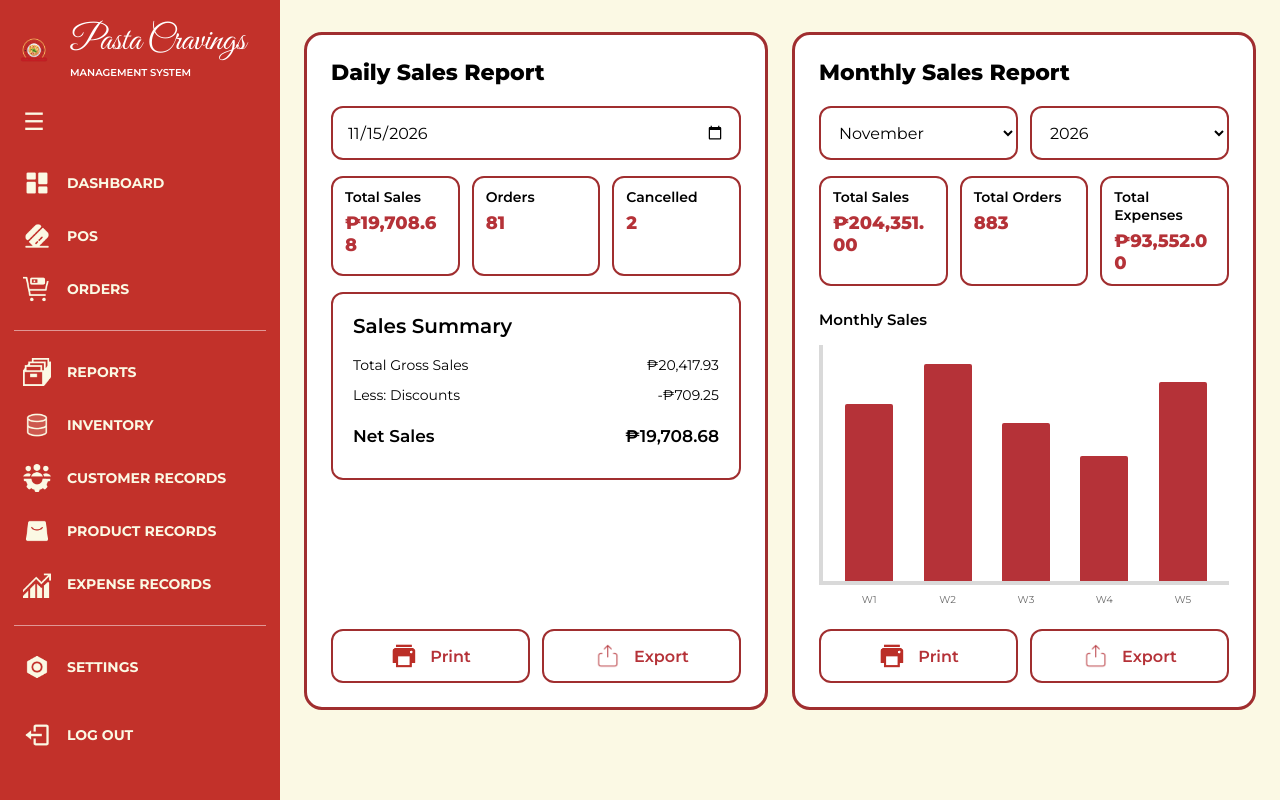
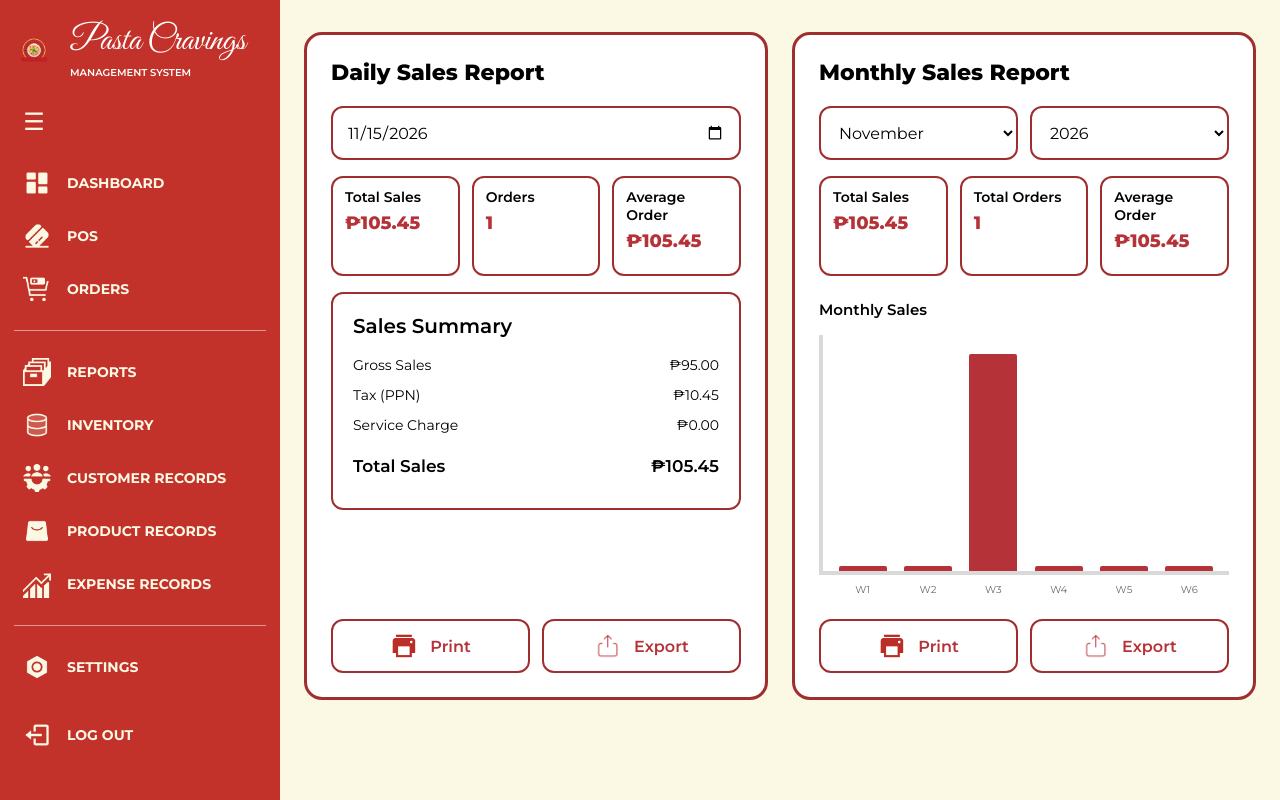
Before and after one commit to Sepillo-C/Pasta-Cravings-Django, a Django app: page /reports/ in a window 1280 px wide. Run offline with Django 5.2, Linux system fonts and the light colour scheme; a user stored in the database is signed in; data comes from the database, SQL or seed files in the repository; both versions use the stored data as it was after the commit.

Commit message:
reports connected to database

```diff
--- a/apps/orders/models.py
+++ b/apps/orders/models.py
@@ -1,4 +1,3 @@
-
 from django.db import models
 from django.core.validators import MinValueValidator
 from decimal import Decimal
@@ -7,10 +6,8 @@ from decimal import Decimal
 class Order(models.Model):
 
     class Status(models.TextChoices):
-        PENDING = "PENDING", "Pending"
         PREPARING = "PREPARING", "Preparing"
         COMPLETED = "COMPLETED", "Completed"
-        REJECTED = "REJECTED", "Rejected"
 
     customer_name = models.CharField(
         max_length=150,
@@ -22,7 +19,7 @@ class Order(models.Model):
     status = models.CharField(
         max_length=20,
         choices=Status.choices,
-        default=Status.PENDING
+        default=Status.PREPARING
     )
 
     payment_method = models.CharField(
--- a/apps/pos/views.py
+++ b/apps/pos/views.py
@@ -1,4 +1,3 @@
-
 import json
 
 from decimal import Decimal, InvalidOperation, ROUND_HALF_UP
@@ -7,6 +6,7 @@ from django.db import transaction
 from django.http import JsonResponse
 from django.shortcuts import render
 from django.views.decorators.http import require_POST
+from django.contrib.auth.decorators import login_required
 
 from apps.orders.models import Order, OrderItem
 
@@ -14,11 +14,11 @@ from apps.orders.models import Order, OrderItem
 PPN_RATE = Decimal("0.11")
 SERVICE_CHARGE = Decimal("0.00")
 
-
+@login_required
 def pos_view(request):
     return render(request, "pos.html")
 
-
+@login_required
 @require_POST
 def save_order(request):
     try:
--- a/apps/reports/urls.py
+++ b/apps/reports/urls.py
@@ -3,4 +3,6 @@ from . import views
 
 urlpatterns = [
     path("", views.reports_view, name="reports"),
+    path("daily/", views.daily_report, name="daily_report"),
+    path("monthly/", views.monthly_report, name="monthly_report"),
 ]
--- a/apps/reports/views.py
+++ b/apps/reports/views.py
@@ -1,7 +1,85 @@
+from datetime import datetime
+from decimal import Decimal
+
+from django.http import JsonResponse
 from django.shortcuts import render
+from django.utils import timezone
+from django.views.decorators.http import require_GET
+
 from apps.accounts.views import admin_required
+from apps.orders.models import Order
+
+
+def get_sales_summary(orders):
+    from django.db.models import Sum, Count, Avg
+
+    data = orders.aggregate(
+        total_sales=Sum("total_amount"),
+        gross_sales=Sum("subtotal"),
+        tax=Sum("ppn"),
+        service_charge=Sum("service_charge"),
+        total_orders=Count("id"),
+        average_order=Avg("total_amount"),
+    )
+
+    for key in ("total_sales", "gross_sales", "tax", "service_charge", "average_order"):
+        data[key] = str(data[key] or Decimal("0.00"))
+
+    return data
 
 
 @admin_required
 def reports_view(request):
     return render(request, "reports.html")
+
+
+@admin_required
+@require_GET
+def daily_report(request):
+    try:
+        selected_date = datetime.strptime(
+            request.GET.get("date", ""),
+            "%Y-%m-%d"
+        ).date()
+    except ValueError:
+        return JsonResponse({"error": "Invalid date."}, status=400)
+
+    orders = Order.objects.filter(order_date__date=selected_date)
+
+    return JsonResponse(get_sales_summary(orders))
+
+
+@admin_required
+@require_GET
+def monthly_report(request):
+    try:
+        selected_month = datetime.strptime(
+            request.GET.get("month", ""),
+            "%Y-%m"
+        )
+    except ValueError:
+        return JsonResponse({"error": "Invalid month."}, status=400)
+
+    orders = Order.objects.filter(
+        order_date__year=selected_month.year,
+        order_date__month=selected_month.month
+    )
+
+    summary = get_sales_summary(orders)
+
+    weeks = [Decimal("0.00") for _ in range(6)]
+
+    for order in orders.only("order_date", "total_amount"):
+        order_date = timezone.localtime(order.order_date)
+        week_index = (order_date.day - 1) // 7
+        weeks[week_index] += order.total_amount
+
+    summary["weeks"] = [
+        {
+            "label": f"Week {index + 1}",
+            "sales": str(sales)
+        }
+        for index, sales in enumerate(weeks)
+    ]
+
+    return JsonResponse(summary)
--- a/static/css/reports.css
+++ b/static/css/reports.css
@@ -331,3 +331,14 @@ body:has(.sidebar.pinned) .sales-reports-page {
         break-inside: avoid;
     }
 }
+
+.report-error {
+    margin: 0;
+    color: #A02E2F;
+    font-size: 13px;
+    font-weight: 600;
+}
+
+.report-error[hidden] {
+    display: none;
+}
--- a/static/js/reports.js
+++ b/static/js/reports.js
@@ -1,80 +1,119 @@
-// Helpers
-const $ = (id) => document.getElementById(id);
+document.addEventListener("DOMContentLoaded", () => {
+    const $ = id => document.getElementById(id);
+    const page = document.querySelector(".sales-reports-page");
 
-const peso = (number) =>
-    "₱" + number.toLocaleString("en-PH", {
-        minimumFractionDigits: 2,
-        maximumFractionDigits: 2
-    });
+    const dailyURL = page.dataset.dailyUrl;
+    const monthlyURL = page.dataset.monthlyUrl;
 
-const MONTHS = [
-    "January", "February", "March", "April",
-    "May", "June", "July", "August",
-    "September", "October", "November", "December"
+    const months = [
+        "January", "February", "March", "April", "May", "June",
+        "July", "August", "September", "October", "November", "December"
     ];
 
     let dailyData = null;
     let monthlyData = null;
 
+    const peso = value => "₱" + Number(value || 0).toLocaleString("en-PH", {
+        minimumFractionDigits: 2,
+        maximumFractionDigits: 2
+    });
 
-// Temporary deterministic placeholder data.
-// Replace this with real Django database data later.
-function seeded(seed) {
-    let value = seed % 2147483647;
-
-    if (value <= 0) {
-        value += 2147483646;
+    function showError(id, message = "") {
+        $(id).textContent = message;
+        $(id).hidden = !message;
     }
 
-    return () => {
-        value = (value * 16807) % 2147483647;
-        return value / 2147483647;
-    };
+    async function fetchReport(url, errorId) {
+        try {
+            const response = await fetch(url);
+
+            if (!response.ok) {
+                throw new Error("Unable to load report data.");
             }
 
+            showError(errorId);
+            return await response.json();
+        } catch (error) {
+            showError(errorId, error.message);
+            return null;
+        }
+    }
 
-// Daily Sales Report
-function generateDaily() {
+    async function loadDaily() {
         const date = $("daily-date").value;
-
         if (!date) return;
 
-    const random = seeded(Number(date.replace(/-/g, "")));
+        const data = await fetchReport(
+            `${dailyURL}?date=${encodeURIComponent(date)}`,
+            "daily-error"
+        );
 
-    const orders = Math.floor(30 + random() * 90);
-    const cancelled = Math.floor(random() * 8);
+        if (!data) return;
+        dailyData = { date, ...data };
 
-    const gross = Math.round(
-        orders * (180 + random() * 220) * 100
-    ) / 100;
-
-    const discount = Math.round(
-        gross * (0.03 + random() * 0.07) * 100
-    ) / 100;
-
-    const net = gross - discount;
-
-    dailyData = {
-        date,
-        orders,
-        cancelled,
-        gross,
-        discount,
-        net
-    };
-
-    $("d-sales").textContent = peso(net);
-    $("d-orders").textContent = orders;
-    $("d-cancel").textContent = cancelled;
-    $("d-gross").textContent = peso(gross);
-    $("d-disc").textContent = "-" + peso(discount);
-    $("d-net").textContent = peso(net);
+        $("d-sales").textContent = peso(data.total_sales);
+        $("d-orders").textContent = Number(data.total_orders).toLocaleString();
+        $("d-average").textContent = peso(data.average_order);
+        $("d-gross").textContent = peso(data.gross_sales);
+        $("d-tax").textContent = peso(data.tax);
+        $("d-service").textContent = peso(data.service_charge);
+        $("d-net").textContent = peso(data.total_sales);
     }
 
+    async function loadMonthly() {
+        const month = String(Number($("m-month").value) + 1).padStart(2, "0");
+        const year = $("m-year").value;
+        const selectedMonth = `${year}-${month}`;
 
-// Monthly Sales Report
-function setupMonthlyFilters() {
-    MONTHS.forEach((month, index) => {
+        const data = await fetchReport(
+            `${monthlyURL}?month=${selectedMonth}`,
+            "monthly-error"
+        );
+
+        if (!data) return;
+        monthlyData = { month: months[Number($("m-month").value)], year, ...data };
+
+        $("m-sales").textContent = peso(data.total_sales);
+        $("m-orders").textContent = Number(data.total_orders).toLocaleString();
+        $("m-average").textContent = peso(data.average_order);
+
+        renderChart(data.weeks);
+    }
+
+    function renderChart(weeks) {
+        const chart = $("m-chart");
+        chart.querySelectorAll(".report-bar").forEach(bar => bar.remove());
+
+        const empty = $("m-empty");
+        const max = Math.max(...weeks.map(week => Number(week.sales)), 0);
+
+        if (max === 0) {
+            empty.textContent = "No sales recorded for this month.";
+            empty.hidden = false;
+            return;
+        }
+
+        empty.hidden = true;
+
+        weeks.forEach(week => {
+            const sales = Number(week.sales);
+            const bar = document.createElement("div");
+
+            bar.className = "report-bar";
+            bar.style.height = `${Math.max((sales / max) * 92, 2)}%`;
+            bar.title = `${week.label}: ${peso(sales)}`;
+
+            const label = document.createElement("span");
+            label.className = "report-bar-label";
+            label.textContent = week.label.replace("Week ", "W");
+
+            bar.appendChild(label);
+            chart.appendChild(bar);
+        });
+    }
+
+    function setupFilters() {
+        months.forEach((month, index) => {
             $("m-month").add(new Option(month, index));
         });
 
@@ -86,79 +125,18 @@ function setupMonthlyFilters() {
 
         $("m-month").value = new Date().getMonth();
         $("m-year").value = currentYear;
+
+        $("daily-date").value = [
+            currentYear,
+            String(new Date().getMonth() + 1).padStart(2, "0"),
+            String(new Date().getDate()).padStart(2, "0")
+        ].join("-");
     }
 
-function generateMonthly() {
-    const month = Number($("m-month").value);
-    const year = Number($("m-year").value);
-
-    const random = seeded(year * 100 + month + 7);
-
-    const weeks = [1, 2, 3, 4, 5].map(() =>
-        Math.round(15000 + random() * 45000)
-    );
-
-    const sales = weeks.reduce((total, value) => total + value, 0);
-    const orders = Math.floor(sales / (180 + random() * 60));
-    const expenses = Math.round(sales * (0.45 + random() * 0.2));
-
-    monthlyData = {
-        month: MONTHS[month],
-        year,
-        weeks,
-        sales,
-        orders,
-        expenses
-    };
-
-    $("m-sales").textContent = peso(sales);
-    $("m-orders").textContent = orders.toLocaleString();
-    $("m-exp").textContent = peso(expenses);
-
-    renderMonthlyChart(weeks);
-}
-
-function renderMonthlyChart(weeks) {
-    const chart = $("m-chart");
-
-    chart.querySelectorAll(".report-bar").forEach((bar) => bar.remove());
-
-    $("m-empty").hidden = true;
-
-    const maxSales = Math.max(...weeks);
-
-    weeks.forEach((sales, index) => {
-        const bar = document.createElement("div");
-        bar.className = "report-bar";
-        bar.style.height = "0%";
-        bar.title = `Week ${index + 1}: ${peso(sales)}`;
-
-        const label = document.createElement("span");
-        label.className = "report-bar-label";
-        label.textContent = `W${index + 1}`;
-
-        bar.appendChild(label);
-        chart.appendChild(bar);
-
-        requestAnimationFrame(() => {
-            requestAnimationFrame(() => {
-                bar.style.height = `${(sales / maxSales) * 92}%`;
-            });
-        });
-    });
-}
-
-
-// CSV Export
     function downloadCSV(filename, rows) {
-    const csv = rows
-        .map((row) =>
-            row.map((value) => {
-                const text = String(value ?? "");
-                return `"${text.replace(/"/g, '""')}"`;
-            }).join(",")
-        )
-        .join("\r\n");
+        const csv = rows.map(row =>
+            row.map(value => `"${String(value ?? "").replace(/"/g, '""')}"`).join(",")
+        ).join("\r\n");
 
         const blob = new Blob(["\uFEFF" + csv], {
             type: "text/csv;charset=utf-8;"
@@ -169,102 +147,59 @@ function downloadCSV(filename, rows) {
 
         link.href = url;
         link.download = filename;
+        link.click();
 
-    document.body.appendChild(link);
-    link.click();
-    link.remove();
-
-    setTimeout(() => URL.revokeObjectURL(url), 1000);
+        URL.revokeObjectURL(url);
     }
 
     function exportDaily() {
-    if (!dailyData) {
-        generateDaily();
-    }
-
         if (!dailyData) return;
 
         const data = dailyData;
 
         downloadCSV(`daily-sales-${data.date}.csv`, [
-        ["Date", "Orders", "Cancelled", "Gross Sales", "Discounts", "Net Sales"],
-        [
-            data.date,
-            data.orders,
-            data.cancelled,
-            data.gross,
-            data.discount,
-            data.net
-        ]
+            ["Date", "Total Sales", "Gross Sales", "Tax", "Service Charge", "Orders", "Average Order"],
+            [data.date, data.total_sales, data.gross_sales, data.tax,
+                data.service_charge, data.total_orders, data.average_order]
         ]);
     }
 
     function exportMonthly() {
-    if (!monthlyData) {
-        generateMonthly();
-    }
-
         if (!monthlyData) return;
 
         const data = monthlyData;
 
         downloadCSV(`monthly-sales-${data.month}-${data.year}.csv`, [
+            ["Month", "Total Sales", "Orders", "Average Order"],
+            [data.month + " " + data.year, data.total_sales,
+                data.total_orders, data.average_order],
+            [],
             ["Week", "Sales"],
-        ...data.weeks.map((sales, index) => [`Week ${index + 1}`, sales]),
-        [],
-        ["Total Sales", data.sales],
-        ["Total Orders", data.orders],
-        ["Total Expenses", data.expenses]
+            ...data.weeks.map(week => [week.label, week.sales])
         ]);
     }
 
+    function printReport(id) {
+        const other = $(id === "daily" ? "monthly" : "daily");
+        const previous = other.style.display;
 
-// Print one report at a time
-function printReport(reportId) {
-    const otherId = reportId === "daily" ? "monthly" : "daily";
-    const otherPanel = $(otherId);
-    const previousDisplay = otherPanel.style.display;
-
-    otherPanel.style.display = "none";
-
+        other.style.display = "none";
         window.print();
-
-    otherPanel.style.display = previousDisplay;
+        other.style.display = previous;
     }
 
+    setupFilters();
 
-// Initialize after the HTML loads
-function initializeReports() {
-    const date = new Date();
+    $("daily-date").addEventListener("change", loadDaily);
+    $("m-month").addEventListener("change", loadMonthly);
+    $("m-year").addEventListener("change", loadMonthly);
 
-    // Set today's local date.
-    const year = date.getFullYear();
-    const month = String(date.getMonth() + 1).padStart(2, "0");
-    const day = String(date.getDate()).padStart(2, "0");
-
-    $("daily-date").value = `${year}-${month}-${day}`;
-
-    // Set monthly filters.
-    setupMonthlyFilters();
-
-    // Automatically generate reports on initial page load.
-    generateDaily();
-    generateMonthly();
-
-    // Automatically update daily report when date changes.
-    $("daily-date").addEventListener("change", generateDaily);
-
-    // Automatically update monthly report when month or year changes.
-    $("m-month").addEventListener("change", generateMonthly);
-    $("m-year").addEventListener("change", generateMonthly);
-
-    // Export buttons.
     $("daily-export").addEventListener("click", exportDaily);
     $("monthly-export").addEventListener("click", exportMonthly);
 
-    // Print buttons.
     $("daily-print").addEventListener("click", () => printReport("daily"));
     $("monthly-print").addEventListener("click", () => printReport("monthly"));
-}
 
-initializeReports();
+    loadDaily();
+    loadMonthly();
+});
--- a/templates/reports.html
+++ b/templates/reports.html
@@ -17,11 +17,12 @@
 
 {% block content %}
 
-<main class="sales-reports-page">
+<main class="sales-reports-page"
+      data-daily-url="{% url 'daily_report' %}"
+      data-monthly-url="{% url 'monthly_report' %}">
 
-    <!-- DAILY SALES REPORT -->
-    <section class="report-panel" id="daily" aria-labelledby="daily-title">
-        <h1 id="daily-title">Daily Sales Report</h1>
+    <section class="report-panel" id="daily">
+        <h1>Daily Sales Report</h1>
 
         <div class="report-row report-controls">
             <input type="date" id="daily-date" aria-label="Report date">
@@ -30,17 +31,17 @@
         <div class="report-stats">
             <div class="report-stat">
                 <span>Total Sales</span>
-                <strong id="d-sales">—</strong>
+                <strong id="d-sales">₱0.00</strong>
             </div>
 
             <div class="report-stat">
                 <span>Orders</span>
-                <strong id="d-orders">—</strong>
+                <strong id="d-orders">0</strong>
             </div>
 
             <div class="report-stat">
-                <span>Cancelled</span>
-                <strong id="d-cancel">—</strong>
+                <span>Average Order</span>
+                <strong id="d-average">₱0.00</strong>
             </div>
         </div>
 
@@ -48,28 +49,35 @@
             <h2>Sales Summary</h2>
 
             <div class="report-line">
-                <span>Total Gross Sales</span>
-                <span id="d-gross">—</span>
+                <span>Gross Sales</span>
+                <span id="d-gross">₱0.00</span>
             </div>
 
             <div class="report-line">
-                <span>Less: Discounts</span>
-                <span id="d-disc">—</span>
+                <span>Tax (PPN)</span>
+                <span id="d-tax">₱0.00</span>
+            </div>
+
+            <div class="report-line">
+                <span>Service Charge</span>
+                <span id="d-service">₱0.00</span>
             </div>
 
             <div class="report-line net">
-                <span>Net Sales</span>
-                <span id="d-net">—</span>
+                <span>Total Sales</span>
+                <span id="d-net">₱0.00</span>
             </div>
         </div>
 
+        <p class="report-error" id="daily-error" hidden></p>
+
         <div class="report-actions">
-            <button class="report-btn outline" id="daily-print">
+            <button class="report-btn outline" id="daily-print" type="button">
                 <img src="{% static 'icons/print.png' %}" alt="">
                 <span>Print</span>
             </button>
 
-            <button class="report-btn outline" id="daily-export">
+            <button class="report-btn outline" id="daily-export" type="button">
                 <img src="{% static 'icons/export.png' %}" alt="">
                 <span>Export</span>
             </button>
@@ -77,9 +85,8 @@
     </section>
 
 
-    <!-- MONTHLY SALES REPORT -->
-    <section class="report-panel" id="monthly" aria-labelledby="monthly-title">
-        <h1 id="monthly-title">Monthly Sales Report</h1>
+    <section class="report-panel" id="monthly">
+        <h1>Monthly Sales Report</h1>
 
         <div class="report-row report-controls">
             <select id="m-month" aria-label="Month"></select>
@@ -89,17 +96,17 @@
         <div class="report-stats">
             <div class="report-stat">
                 <span>Total Sales</span>
-                <strong id="m-sales">—</strong>
+                <strong id="m-sales">₱0.00</strong>
             </div>
 
             <div class="report-stat">
                 <span>Total Orders</span>
-                <strong id="m-orders">—</strong>
+                <strong id="m-orders">0</strong>
             </div>
 
             <div class="report-stat">
-                <span>Total Expenses</span>
-                <strong id="m-exp">—</strong>
+                <span>Average Order</span>
+                <strong id="m-average">₱0.00</strong>
             </div>
         </div>
 
@@ -114,13 +121,15 @@
             </div>
         </div>
 
+        <p class="report-error" id="monthly-error" hidden></p>
+
         <div class="report-actions">
-            <button class="report-btn outline" id="monthly-print">
+            <button class="report-btn outline" id="monthly-print" type="button">
                 <img src="{% static 'icons/print.png' %}" alt="">
                 <span>Print</span>
             </button>
 
-            <button class="report-btn outline" id="monthly-export">
+            <button class="report-btn outline" id="monthly-export" type="button">
                 <img src="{% static 'icons/export.png' %}" alt="">
                 <span>Export</span>
             </button>
```
Also changed, not shown: apps/orders/migrations/0003_alter_order_status.py (added), db.sqlite3. Lines whose indentation alone changed are shown as unchanged.
